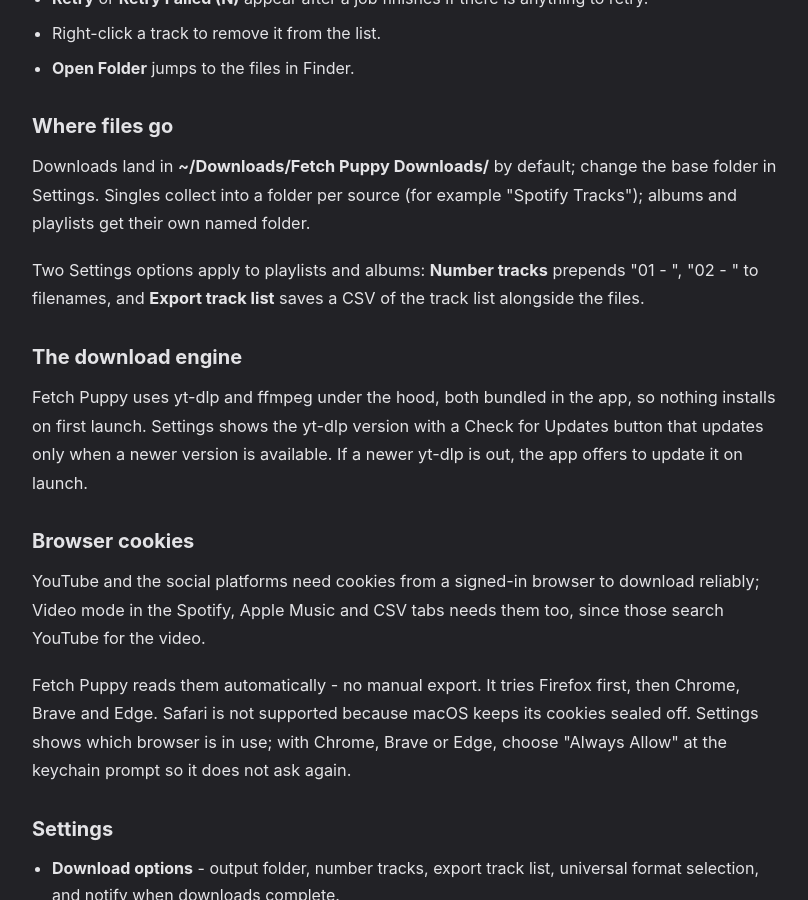
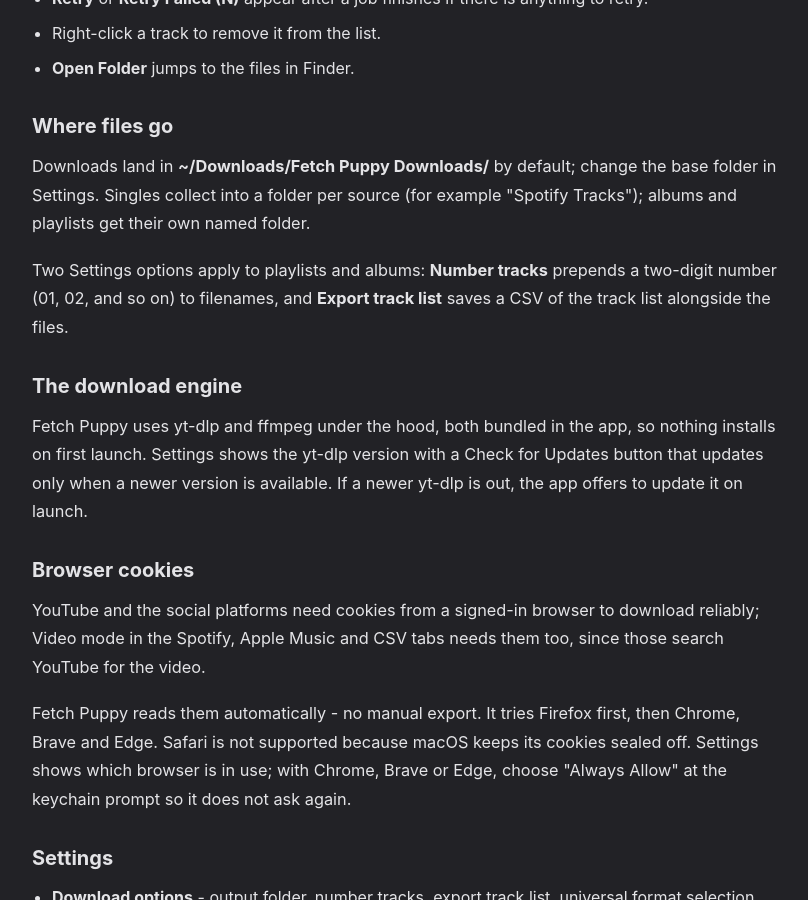
Before and after one commit to BSKapps/bskapps.github.io, a Jekyll site: the page built from articles/fetch-puppy-guide/index.html, in a window 1280 px wide and 900 px high, scrolled down 1588 px. Shown: the whole window, without its empty margins (232-1040 px from the left). Built offline with Jekyll 4.4.1, drawn with Linux system fonts in a browser that asks for light colours.

Commit message:
Fetch Puppy guide: correct Number tracks wording (two-digit number prefix)

```diff
--- a/_data/guides/fetch-puppy-guide.json
+++ b/_data/guides/fetch-puppy-guide.json
@@ -51,7 +51,7 @@
     ] },
     { "id": "where-files-go", "title": "Where files go", "blocks": [
       { "type": "paragraph", "text": "Downloads land in **~/Downloads/Fetch Puppy Downloads/** by default; change the base folder in Settings. Singles collect into a folder per source (for example \"Spotify Tracks\"); albums and playlists get their own named folder." },
-      { "type": "paragraph", "text": "Two Settings options apply to playlists and albums: **Number tracks** prepends \"01 - \", \"02 - \" to filenames, and **Export track list** saves a CSV of the track list alongside the files." }
+      { "type": "paragraph", "text": "Two Settings options apply to playlists and albums: **Number tracks** prepends a two-digit number (01, 02, and so on) to filenames, and **Export track list** saves a CSV of the track list alongside the files." }
     ] },
     { "id": "the-download-engine", "title": "The download engine", "blocks": [
       { "type": "paragraph", "text": "Fetch Puppy uses yt-dlp and ffmpeg under the hood, both bundled in the app, so nothing installs on first launch. Settings shows the yt-dlp version with a Check for Updates button that updates only when a newer version is available. If a newer yt-dlp is out, the app offers to update it on launch." }
```
